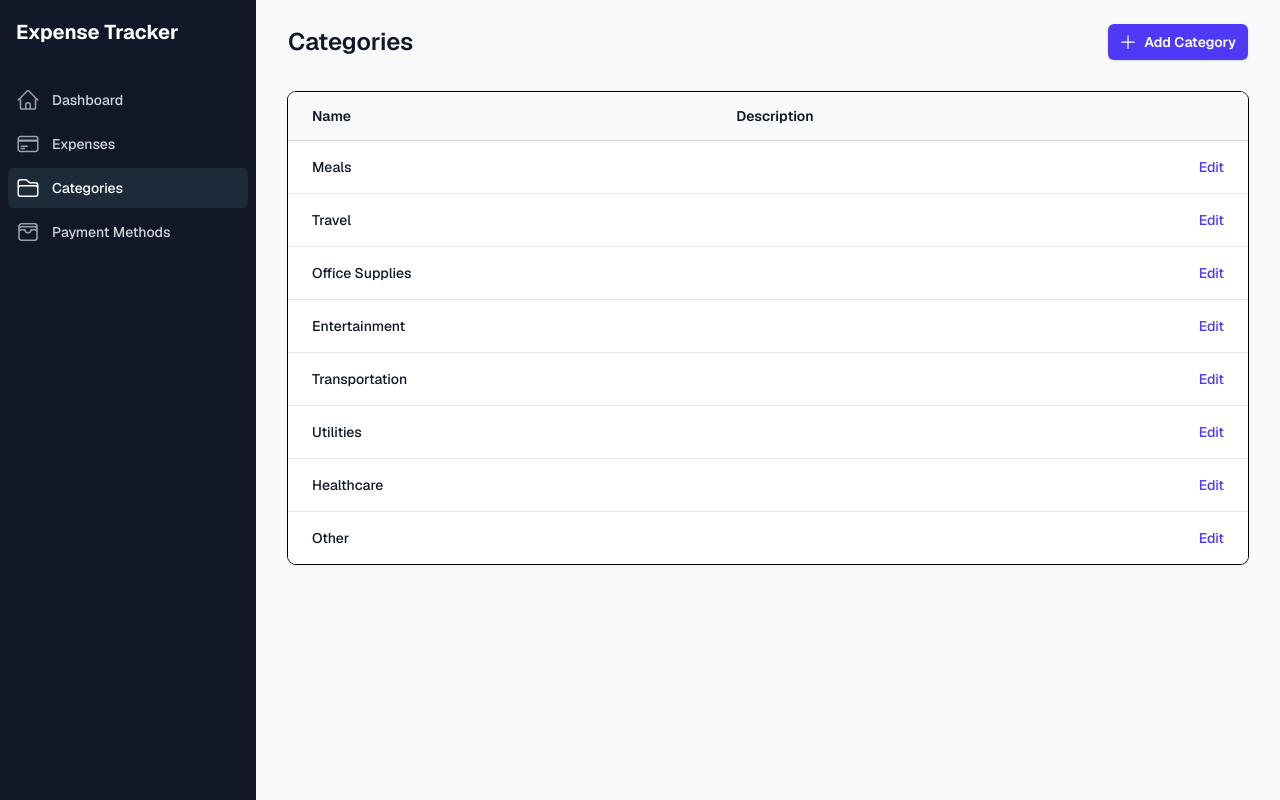
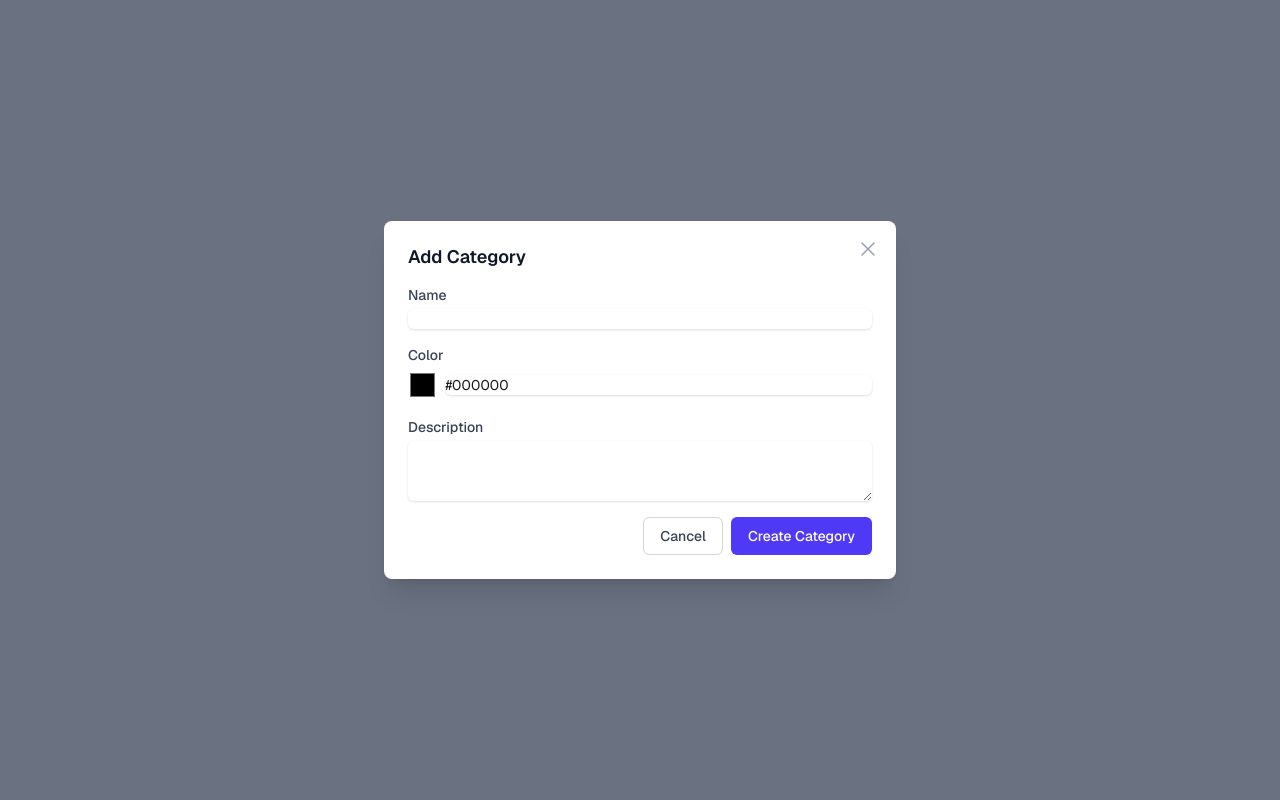
Before and after one commit to zinyando/mastra-expense-tracker, a Next.js app: page /categories in a window 1280 px wide. Both pictures are taken after a click on the button "Add Category". Built offline with nearby package versions, Linux system fonts and the light colour scheme.

Commit message:
feat: implement category form and add edit functionality to category list

```diff
--- /dev/null
+++ b/src/components/categories/CategoryForm.tsx
@@ -0,0 +1,114 @@
+'use client';
+
+import { useState } from 'react';
+import { Category } from '@/utils/api';
+
+interface CategoryFormProps {
+  category?: Category;
+  onSubmit: (data: Omit<Category, 'id'>) => Promise<void>;
+  onCancel: () => void;
+}
+
+export default function CategoryForm({ category, onSubmit, onCancel }: CategoryFormProps) {
+  const [formData, setFormData] = useState({
+    name: category?.name || '',
+    color: category?.color || '#000000',
+    description: category?.description || '',
+  });
+  const [isSubmitting, setIsSubmitting] = useState(false);
+  const [error, setError] = useState<string | null>(null);
+
+  const handleSubmit = async (e: React.FormEvent) => {
+    e.preventDefault();
+    setIsSubmitting(true);
+    setError(null);
+
+    try {
+      await onSubmit(formData);
+    } catch (err) {
+      setError(err instanceof Error ? err.message : 'Failed to save category');
+    } finally {
+      setIsSubmitting(false);
+    }
+  };
+
+  return (
+    <form onSubmit={handleSubmit} className="space-y-4">
+      {error && (
+        <div className="rounded-md bg-red-50 p-4">
+          <div className="text-sm text-red-700">{error}</div>
+        </div>
+      )}
+
+      <div>
+        <label htmlFor="name" className="block text-sm font-medium text-gray-700">
+          Name
+        </label>
+        <input
+          type="text"
+          id="name"
+          name="name"
+          value={formData.name}
+          onChange={(e) => setFormData((prev) => ({ ...prev, name: e.target.value }))}
+          className="mt-1 block w-full rounded-md border-gray-300 shadow-sm focus:border-indigo-500 focus:ring-indigo-500 sm:text-sm"
+          required
+        />
+      </div>
+
+      <div>
+        <label htmlFor="color" className="block text-sm font-medium text-gray-700">
+          Color
+        </label>
+        <div className="mt-1 flex items-center gap-2">
+          <input
+            type="color"
+            id="color"
+            name="color"
+            value={formData.color}
+            onChange={(e) => setFormData((prev) => ({ ...prev, color: e.target.value }))}
+            className="h-8 w-8 rounded-md border-gray-300 p-0"
+          />
+          <input
+            type="text"
+            value={formData.color}
+            onChange={(e) => setFormData((prev) => ({ ...prev, color: e.target.value }))}
+            className="block w-full rounded-md border-gray-300 shadow-sm focus:border-indigo-500 focus:ring-indigo-500 sm:text-sm"
+            pattern="^#[0-9A-Fa-f]{6}$"
+            placeholder="#000000"
+          />
+        </div>
+      </div>
+
+      <div>
+        <label htmlFor="description" className="block text-sm font-medium text-gray-700">
+          Description
+        </label>
+        <textarea
+          id="description"
+          name="description"
+          value={formData.description}
+          onChange={(e) => setFormData((prev) => ({ ...prev, description: e.target.value }))}
+          className="mt-1 block w-full rounded-md border-gray-300 shadow-sm focus:border-indigo-500 focus:ring-indigo-500 sm:text-sm"
+          rows={3}
+        />
+      </div>
+
+      <div className="flex justify-end gap-2">
+        <button
+          type="button"
+          onClick={onCancel}
+          className="rounded-md border border-gray-300 bg-white px-4 py-2 text-sm font-medium text-gray-700 hover:bg-gray-50 focus:outline-none focus:ring-2 focus:ring-indigo-500 focus:ring-offset-2"
+        >
+          Cancel
+        </button>
+        <button
+          type="submit"
+          disabled={isSubmitting}
+          className="inline-flex justify-center rounded-md border border-transparent bg-indigo-600 px-4 py-2 text-sm font-medium text-white hover:bg-indigo-700 focus:outline-none focus:ring-2 focus:ring-indigo-500 focus:ring-offset-2"
+        >
+          {isSubmitting ? 'Saving...' : category ? 'Update Category' : 'Create Category'}
+        </button>
+      </div>
+    </form>
+  );
+}
--- a/src/components/categories/CategoryList.tsx
+++ b/src/components/categories/CategoryList.tsx
@@ -2,14 +2,17 @@
 
 import { useState, useEffect } from 'react';
 import { PlusIcon } from '@heroicons/react/24/outline';
-import { Category, getCategories } from '@/utils/api';
+import { Category, getCategories, createCategory, updateCategory } from '@/utils/api';
+import Modal from '@/components/ui/Modal';
+import CategoryForm from './CategoryForm';
 
 export default function CategoryList() {
   const [categories, setCategories] = useState<Category[]>([]);
   const [loading, setLoading] = useState(true);
   const [error, setError] = useState<string | null>(null);
+  const [isModalOpen, setIsModalOpen] = useState(false);
+  const [editingCategory, setEditingCategory] = useState<Category | null>(null);
 
-  useEffect(() => {
   const fetchCategories = async () => {
     try {
       const data = await getCategories();
@@ -22,8 +25,33 @@ export default function CategoryList() {
     }
   };
 
+  useEffect(() => {
     fetchCategories();
   }, []);
+
+  const handleAddCategory = () => {
+    setEditingCategory(null);
+    setIsModalOpen(true);
+  };
+
+  const handleEditCategory = (category: Category) => {
+    setEditingCategory(category);
+    setIsModalOpen(true);
+  };
+
+  const handleSubmit = async (data: Omit<Category, 'id'>) => {
+    try {
+      if (editingCategory) {
+        await updateCategory(editingCategory.id, data);
+      } else {
+        await createCategory(data);
+      }
+      setIsModalOpen(false);
+      fetchCategories(); // Refresh the list
+    } catch (err) {
+      throw err;
+    }
+  };
 
   if (loading) {
     return (
@@ -36,29 +64,39 @@ export default function CategoryList() {
   if (error) {
     return (
       <div className="rounded-lg bg-red-50 p-4">
-        <h3 className="text-sm font-medium text-red-800">Error loading categories</h3>
+        <h3 className="text-sm font-medium text-red-800">
+          Error loading categories
+        </h3>
         <div className="mt-2 text-sm text-red-700">{error}</div>
       </div>
     );
   }
 
   return (
-    <div className="space-y-6">
-      <div className="flex items-center justify-between">
-        <h1 className="text-2xl font-semibold text-gray-900">Categories</h1>
+    <div>
+      <div className="sm:flex sm:items-center">
+        <div className="sm:flex-auto">
+          <h1 className="text-xl font-semibold text-gray-900">Categories</h1>
+          <p className="mt-2 text-sm text-gray-700">
+            Manage your expense categories
+          </p>
+        </div>
+        <div className="mt-4 sm:mt-0 sm:ml-16 sm:flex-none">
           <button
             type="button"
-          className="inline-flex items-center rounded-md bg-indigo-600 px-3 py-2 text-sm font-semibold text-white shadow-sm hover:bg-indigo-500"
+            onClick={handleAddCategory}
+            className="inline-flex items-center justify-center rounded-md border border-transparent bg-indigo-600 px-4 py-2 text-sm font-medium text-white shadow-sm hover:bg-indigo-700 focus:outline-none focus:ring-2 focus:ring-indigo-500 focus:ring-offset-2 sm:w-auto"
           >
-          <PlusIcon className="-ml-0.5 mr-1.5 h-5 w-5" aria-hidden="true" />
+            <PlusIcon className="-ml-1 mr-2 h-5 w-5" aria-hidden="true" />
             Add Category
           </button>
         </div>
+      </div>
 
-      <div className="mt-8 flow-root">
+      <div className="mt-8 flex flex-col">
         <div className="-mx-4 -my-2 overflow-x-auto sm:-mx-6 lg:-mx-8">
-          <div className="inline-block min-w-full py-2 align-middle sm:px-6 lg:px-8">
-            <div className="overflow-hidden shadow ring-1 ring-black ring-opacity-5 sm:rounded-lg">
+          <div className="inline-block min-w-full py-2 align-middle md:px-6 lg:px-8">
+            <div className="overflow-hidden shadow ring-1 ring-black ring-opacity-5 md:rounded-lg">
               <table className="min-w-full divide-y divide-gray-300">
                 <thead className="bg-gray-50">
                   <tr>
@@ -72,9 +110,12 @@ export default function CategoryList() {
                       scope="col"
                       className="px-3 py-3.5 text-left text-sm font-semibold text-gray-900"
                     >
-                      Description
+                      Color
                     </th>
-                    <th scope="col" className="relative py-3.5 pl-3 pr-4 sm:pr-6">
+                    <th
+                      scope="col"
+                      className="relative py-3.5 pl-3 pr-4 sm:pr-6"
+                    >
                       <span className="sr-only">Actions</span>
                     </th>
                   </tr>
@@ -86,11 +127,18 @@ export default function CategoryList() {
                         {category.name}
                       </td>
                       <td className="whitespace-nowrap px-3 py-4 text-sm text-gray-500">
-                        {category.description}
+                        <div className="flex items-center gap-2">
+                          <div
+                            className="h-4 w-4 rounded-full"
+                            style={{ backgroundColor: category.color }}
+                          />
+                          {category.color}
+                        </div>
                       </td>
                       <td className="relative whitespace-nowrap py-4 pl-3 pr-4 text-right text-sm font-medium sm:pr-6">
                         <button
                           type="button"
+                          onClick={() => handleEditCategory(category)}
                           className="text-indigo-600 hover:text-indigo-900"
                         >
                           Edit
@@ -104,6 +152,18 @@ export default function CategoryList() {
           </div>
         </div>
       </div>
+
+      <Modal
+        isOpen={isModalOpen}
+        onClose={() => setIsModalOpen(false)}
+        title={editingCategory ? 'Edit Category' : 'Add Category'}
+      >
+        <CategoryForm
+          category={editingCategory || undefined}
+          onSubmit={handleSubmit}
+          onCancel={() => setIsModalOpen(false)}
+        />
+      </Modal>
     </div>
   );
 }
```
Lines whose indentation alone changed are shown as unchanged.
